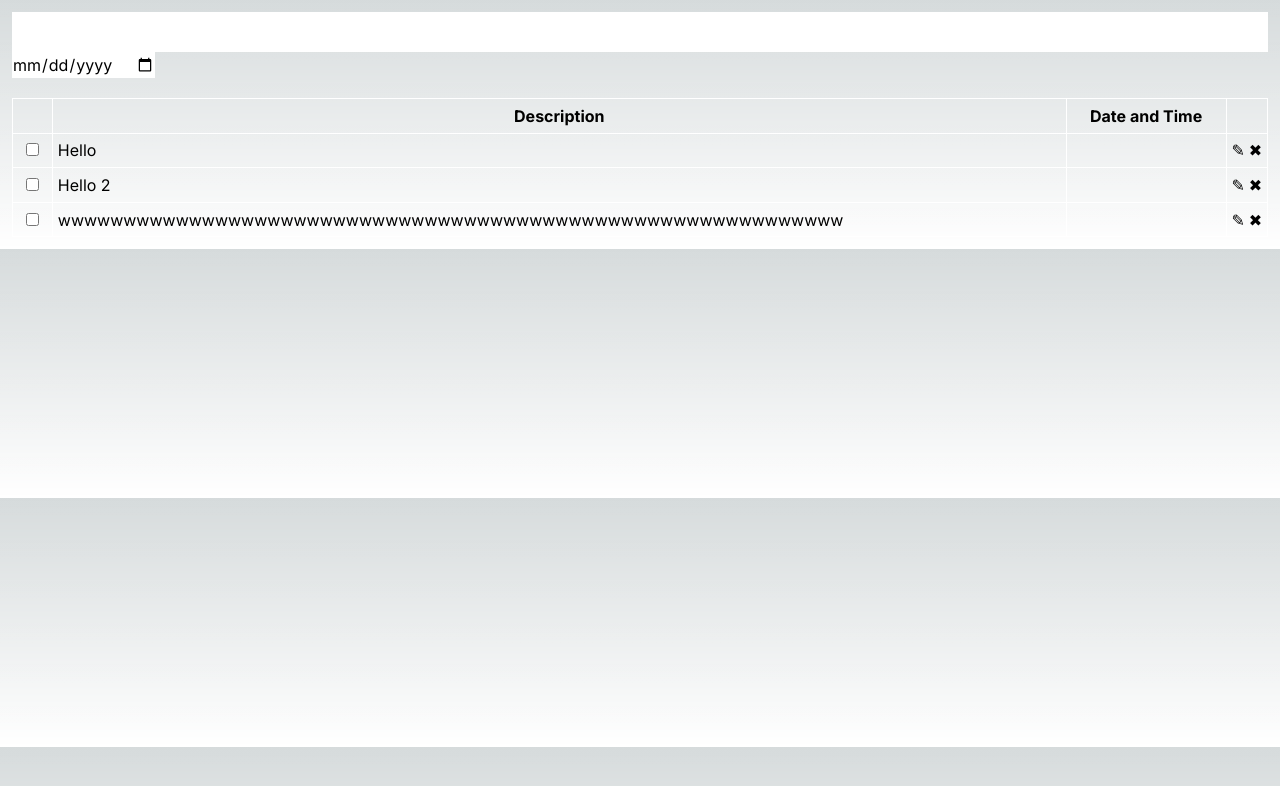
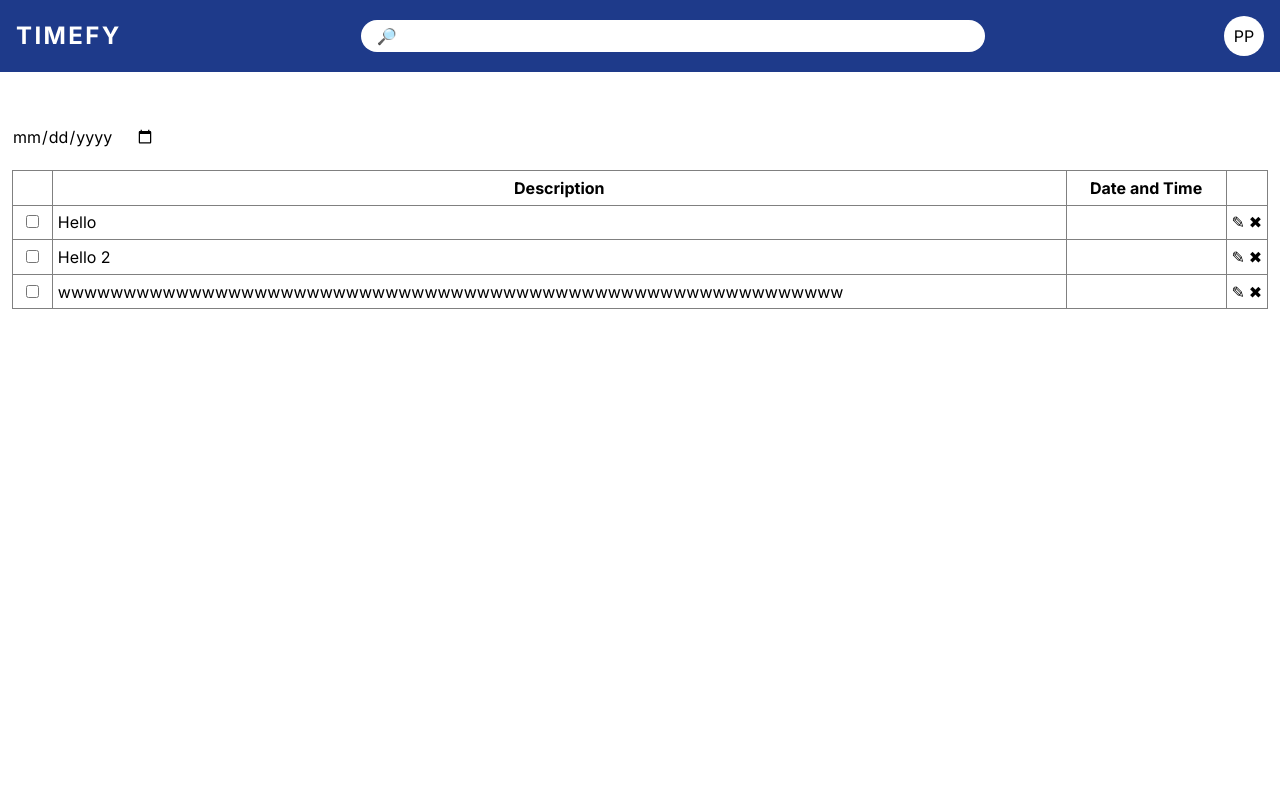
Before and after one commit to Edogawawa/Milestone, a Next.js app: page /list in a window 1280 px wide. Shown: the top 786 px of the page. Built offline with nearby package versions, Linux system fonts and the light colour scheme.

Commit message:
Added navbar

```diff
--- a/src/app/globals.css
+++ b/src/app/globals.css
@@ -1,37 +1,13 @@
 @tailwind base;
 @tailwind components;
 @tailwind utilities;
-
-:root {
-  --foreground-rgb: 0, 0, 0;
-  --background-start-rgb: 214, 219, 220;
-  --background-end-rgb: 255, 255, 255;
-}
-
-@media (prefers-color-scheme: dark) {
-  :root {
-    --foreground-rgb: 255, 255, 255;
-    --background-start-rgb: 0, 0, 0;
-    --background-end-rgb: 0, 0, 0;
-  }
-}
-
-body {
-  color: rgb(var(--foreground-rgb));
-  background: linear-gradient(
-      to bottom,
-      transparent,
-      rgb(var(--background-end-rgb))
-    )
-    rgb(var(--background-start-rgb));
-}
 
 input {
   outline: none;
 }
 
 table, th, td {
-  border: 1px solid white;
+  border: 1px solid gray;
 }
 
 th, td{
--- a/src/app/list/page.js
+++ b/src/app/list/page.js
@@ -122,13 +122,32 @@ export default function Home() {
   }
 
   return (
+    <>
+      <nav
+        className="bg-blue-900 flex flex-row p-4"
+      >
+        <div
+          className="text-white text-2xl font-bold tracking-widest my-auto"
+        >
+          TIMEFY
+        </div>
+        <input
+          type="text"
+          className="m-auto rounded-full px-4 p-1 w-1/2"
+          placeholder="🔎"
+        ></input>
+        <div className="bg-white rounded-full aspect-square w-10 flex items-center justify-center">
+          <div>PP</div>
+        </div>
+
+      </nav>
       <main className="flex flex-col gap-5 p-3">
         <div className="flex flex-col">
           <input
             type="text"
             value={description}
             className="w-full text-black outline-none p-2"
-          onChange={e => setDescription(e.target.value) }
+            onChange={e => setDescription(e.target.value)}
           ></input>
 
           <div className="flex flex-row">
@@ -207,7 +226,7 @@ export default function Home() {
               </td>
 
               <td>
-              <div className="flex items-center">{v.time+ " " + v.date}</div>
+                <div className="flex items-center">{v.time + " " + v.date}</div>
               </td>
 
               <td>
@@ -224,5 +243,6 @@ export default function Home() {
           </tbody>
         </table>
       </main>
+    </>
   )
 }
```
Lines whose indentation alone changed are shown as unchanged.
